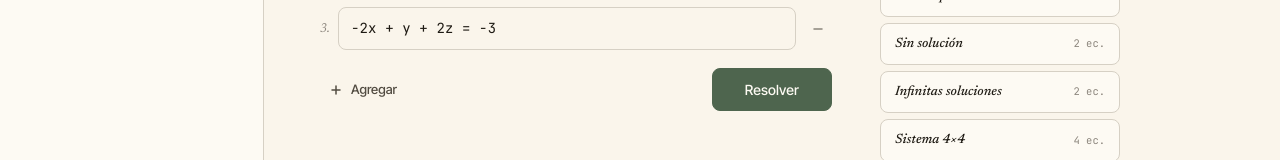
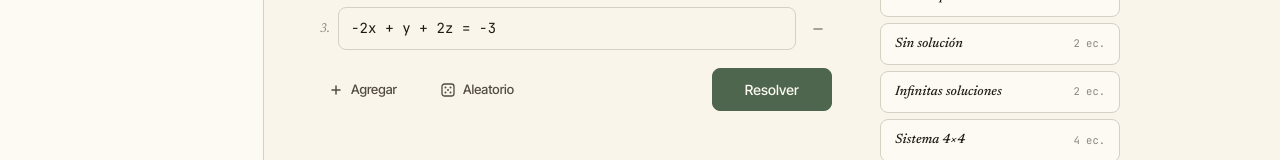
Before and after one commit to ownerng/Algebra-lineal-2026, a React (Vite) app: page / in a window 1280 px wide. Shown: the part 442-602 px from the top of the page. Built offline with nearby package versions, Linux system fonts and the light colour scheme.

Commit message:
feat: random button

```diff
--- a/src/components/gauss/GaussPage.tsx
+++ b/src/components/gauss/GaussPage.tsx
@@ -1,4 +1,4 @@
-import { useState, useEffect, useRef, useMemo } from 'react'
+import { useState, useEffect, useRef, useMemo, useCallback } from 'react'
 import { parse } from '../../engine/parser'
 import { solve } from '../../engine/gauss'
 import { StepType, type Step } from '../../engine/types'
@@ -14,6 +14,9 @@ const IconAdd    = () => <svg width="14" height="14" viewBox="0 0 14 14" fill="n
 const IconRemove = () => <svg width="14" height="14" viewBox="0 0 14 14" fill="none" stroke="currentColor" strokeWidth="1.5" strokeLinecap="round"><line x1="3" y1="7" x2="11" y2="7"/></svg>
 const IconBack   = () => <svg width="14" height="14" viewBox="0 0 14 14" fill="none" stroke="currentColor" strokeWidth="1.5" strokeLinecap="round"><line x1="12" y1="7" x2="3" y2="7"/><polyline points="6,4 3,7 6,10"/></svg>
 const IconList   = () => <svg width="14" height="14" viewBox="0 0 14 14" fill="none" stroke="currentColor" strokeWidth="1.4" strokeLinecap="round"><line x1="4" y1="3.5" x2="12" y2="3.5"/><line x1="4" y1="7" x2="12" y2="7"/><line x1="4" y1="10.5" x2="12" y2="10.5"/><circle cx="2" cy="3.5" r="0.7" fill="currentColor"/><circle cx="2" cy="7" r="0.7" fill="currentColor"/><circle cx="2" cy="10.5" r="0.7" fill="currentColor"/></svg>
+const IconDice   = () => <svg width="14" height="14" viewBox="0 0 14 14" fill="currentColor"><rect x="1" y="1" width="12" height="12" rx="2.5" fill="none" stroke="currentColor" strokeWidth="1.3"/><circle cx="4.5" cy="4.5" r="1"/><circle cx="9.5" cy="4.5" r="1"/><circle cx="7" cy="7" r="1"/><circle cx="4.5" cy="9.5" r="1"/><circle cx="9.5" cy="9.5" r="1"/></svg>
+
+const VARS = ['x', 'y', 'z', 'w']
 
 interface Highlight {
   pivotRow?: number; pivotCol?: number
@@ -89,6 +92,32 @@ export default function GaussPage() {
     setEquations(p => { const n = [...p]; n[i] = v; return n }); setResult(null)
   }
 
+  const randomizeGauss = useCallback(() => {
+    const n    = equations.length
+    const vars = VARS.slice(0, n)
+    const sol  = Array.from({ length: n }, () => Math.floor(Math.random() * 11) - 5)
+    const coeffs = Array.from({ length: n }, () => {
+      let row: number[]
+      do { row = Array.from({ length: n }, () => Math.floor(Math.random() * 13) - 6) }
+      while (row.every(c => c === 0))
+      return row
+    })
+    const eqs = coeffs.map(row => {
+      const rhs   = row.reduce((sum, c, j) => sum + c * sol[j], 0)
+      const terms = row.map((c, j) => {
+        if (c === 0) return null
+        const abs  = Math.abs(c)
+        const coef = abs === 1 ? '' : String(abs)
+        return `${c > 0 ? '+' : '-'}${coef}${vars[j]}`
+      }).filter(Boolean) as string[]
+      if (terms.length === 0) return `0 = ${rhs}`
+      const first = terms[0].startsWith('+') ? terms[0].slice(1) : terms[0]
+      const rest  = terms.slice(1).map(t => t.startsWith('+') ? ` + ${t.slice(1)}` : ` - ${t.slice(1)}`)
+      return `${first}${rest.join('')} = ${rhs}`
+    })
+    setEquations(eqs); setResult(null); setError('')
+  }, [equations.length])
+
   const handleSolve = () => {
     setError('')
     try {
@@ -161,6 +190,9 @@ export default function GaussPage() {
               <div className="module-landing-actions">
                 <button className="btn btn-ghost" onClick={addEq} style={{ fontSize: 13 }}>
                   <IconAdd /> Agregar
+                </button>
+                <button className="btn btn-ghost" onClick={randomizeGauss} style={{ fontSize: 13 }} title="Sistema aleatorio">
+                  <IconDice /> Aleatorio
                 </button>
                 <button className="btn btn-primary btn-go" onClick={handleSolve}>
                   Resolver
--- a/src/components/vectors/VectorsPage.tsx
+++ b/src/components/vectors/VectorsPage.tsx
@@ -25,6 +25,7 @@ const IconNext  = () => <svg width="14" height="14" viewBox="0 0 14 14" fill="cu
 const IconReset = () => <svg width="14" height="14" viewBox="0 0 14 14" fill="none" stroke="currentColor" strokeWidth="1.4" strokeLinecap="round"><path d="M2.5 7 a4.5 4.5 0 1 0 1.5-3.4"/><polyline points="2,2 2,4.5 4.5,4.5"/></svg>
 const IconBack  = () => <svg width="14" height="14" viewBox="0 0 14 14" fill="none" stroke="currentColor" strokeWidth="1.5" strokeLinecap="round"><line x1="12" y1="7" x2="3" y2="7"/><polyline points="6,4 3,7 6,10"/></svg>
 const IconList  = () => <svg width="14" height="14" viewBox="0 0 14 14" fill="none" stroke="currentColor" strokeWidth="1.4" strokeLinecap="round"><line x1="4" y1="3.5" x2="12" y2="3.5"/><line x1="4" y1="7" x2="12" y2="7"/><line x1="4" y1="10.5" x2="12" y2="10.5"/><circle cx="2" cy="3.5" r="0.7" fill="currentColor"/><circle cx="2" cy="7" r="0.7" fill="currentColor"/><circle cx="2" cy="10.5" r="0.7" fill="currentColor"/></svg>
+const IconDice  = () => <svg width="14" height="14" viewBox="0 0 14 14" fill="currentColor"><rect x="1" y="1" width="12" height="12" rx="2.5" fill="none" stroke="currentColor" strokeWidth="1.3"/><circle cx="4.5" cy="4.5" r="1"/><circle cx="9.5" cy="4.5" r="1"/><circle cx="7" cy="7" r="1"/><circle cx="4.5" cy="9.5" r="1"/><circle cx="9.5" cy="9.5" r="1"/></svg>
 
 function VecInput({ label, value, onChange }: { label: string; value: V3; onChange: (v: V3) => void }) {
   return (
@@ -62,6 +63,32 @@ export default function VectorsPage() {
   const timerRef              = useRef<ReturnType<typeof setTimeout> | null>(null)
 
   const meta = OP_LABELS.find(o => o.id === op)!
+
+  const randomizeVectors = useCallback(() => {
+    const ri  = (min: number, max: number): number => Math.floor(Math.random() * (max - min + 1)) + min
+    const rv2 = (): V3 => [ri(-5, 5), ri(-5, 5), 0]
+    const rv3 = (): V3 => [ri(-4, 4), ri(-4, 4), ri(-4, 4)]
+    switch (op) {
+      case VecOpKind.Add:
+      case VecOpKind.Sub:
+      case VecOpKind.Dot:
+        setVecA(rv2()); setVecB(rv2()); break
+      case VecOpKind.Cross:
+        setVecA(rv3()); setVecB(rv3()); break
+      case VecOpKind.Scale: {
+        setVecA(rv2())
+        setScalar(ri(2, 6) * (Math.random() < 0.3 ? -1 : 1))
+        break
+      }
+      case VecOpKind.Normalize: {
+        let a: V3
+        do { a = [ri(1, 5), ri(1, 5), 0] } while (a[0] === 0 && a[1] === 0)
+        setVecA(a)
+        break
+      }
+    }
+    setSteps([]); setResult(null)
+  }, [op])
 
   const compute = useCallback(() => {
     const { steps: s, result: r } = computeVectorOp(vecA, vecB, op, scalar)
@@ -128,6 +155,9 @@ export default function VectorsPage() {
               )}
 
               <div className="module-landing-actions">
+                <button className="btn btn-ghost" onClick={randomizeVectors} style={{ fontSize: 13 }} title="Vectores aleatorios">
+                  <IconDice /> Aleatorio
+                </button>
                 <button className="btn btn-primary btn-go" onClick={compute}>
                   Animar operación
                 </button>
```
